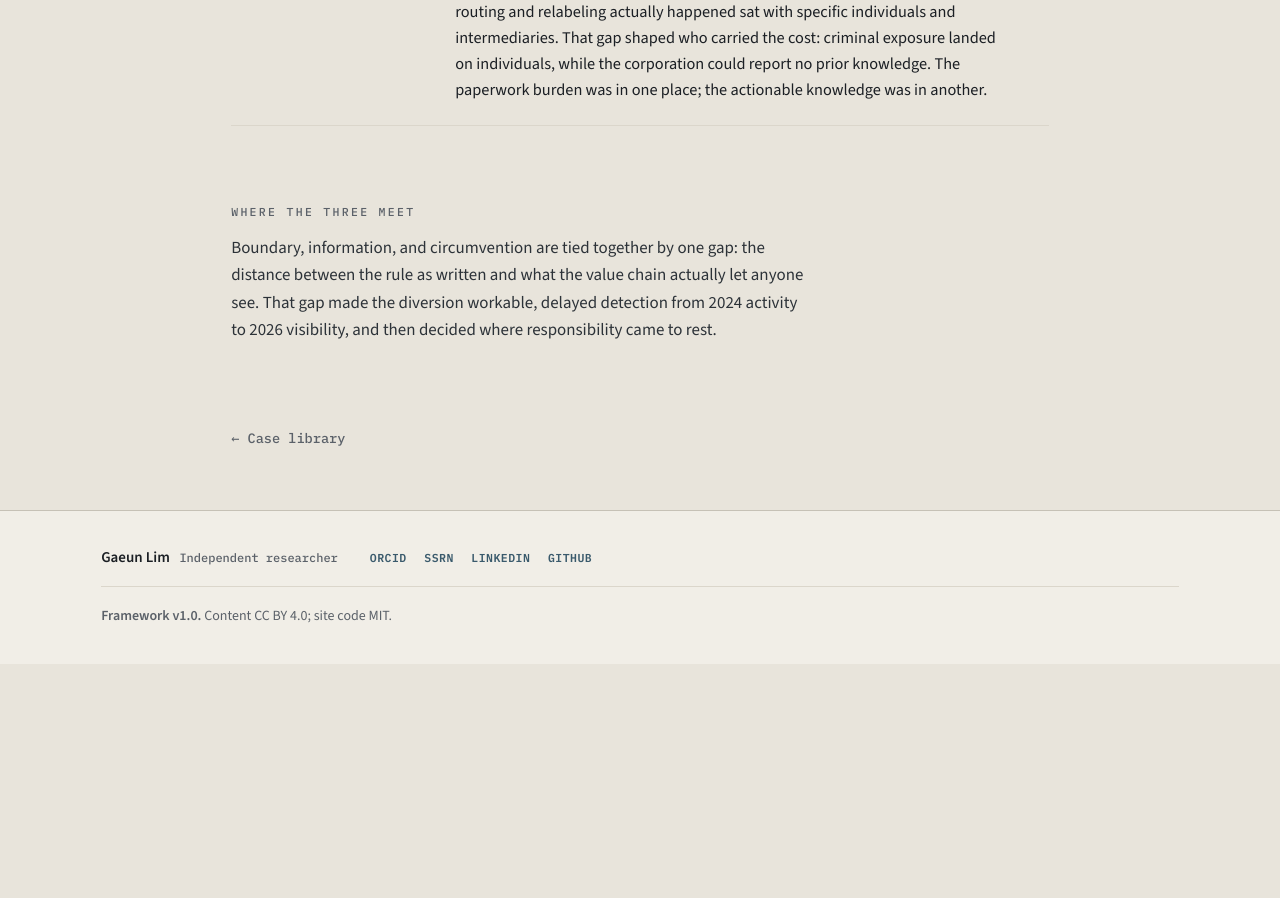
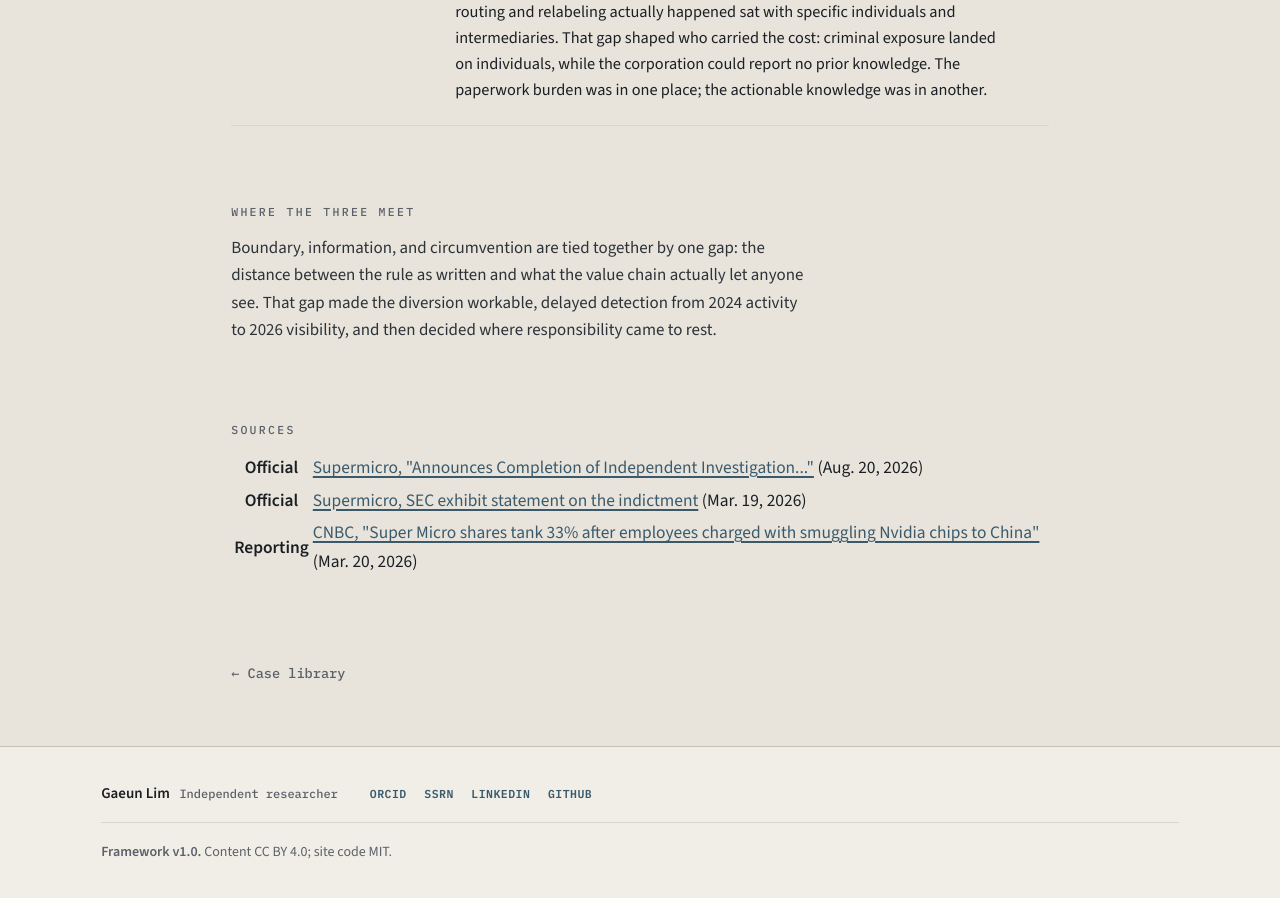
Before and after one commit to GaeunLim01/regulatory-order, a Jekyll site: the page built from cases/supermicro/index.html, in a window 1280 px wide and 900 px high, scrolled down 1635 px. Built offline with Jekyll 4.4.1, drawn with Linux system fonts in a browser that asks for light colours; before the commit the page ends 2299 px from its top, so only the background shows below that.

Commit message:
Add files via upload

```diff
--- a/cases/supermicro/index.html
+++ b/cases/supermicro/index.html
@@ -68,3 +68,16 @@ description: Advanced servers under export control, diverted through an intermed
     </div>
   </div>
 </section>
+
+<section class="csection">
+  <div class="chero__shell">
+    <p class="ceyebrow">Sources</p>
+    <table class="csources">
+      <tbody>
+        <tr><th>Official</th><td><a href="https://ir.supermicro.com/news/news-details/2026/Supermicro-Announces-Completion-of-Independent-Investigation-and-Continued-Enhancement-of-Export-Compliance-Program/default.aspx">Supermicro, "Announces Completion of Independent Investigation..."</a> (Aug. 20, 2026)</td></tr>
+        <tr><th>Official</th><td><a href="https://www.sec.gov/Archives/edgar/data/1375365/000137536526000011/a991.htm">Supermicro, SEC exhibit statement on the indictment</a> (Mar. 19, 2026)</td></tr>
+        <tr><th>Reporting</th><td><a href="https://www.cnbc.com/2026/03/19/us-tech-execs-smuggled-nvidia-chips-to-china-prosecutors-say.html">CNBC, "Super Micro shares tank 33% after employees charged with smuggling Nvidia chips to China"</a> (Mar. 20, 2026)</td></tr>
+      </tbody>
+    </table>
+  </div>
+</section>
```
